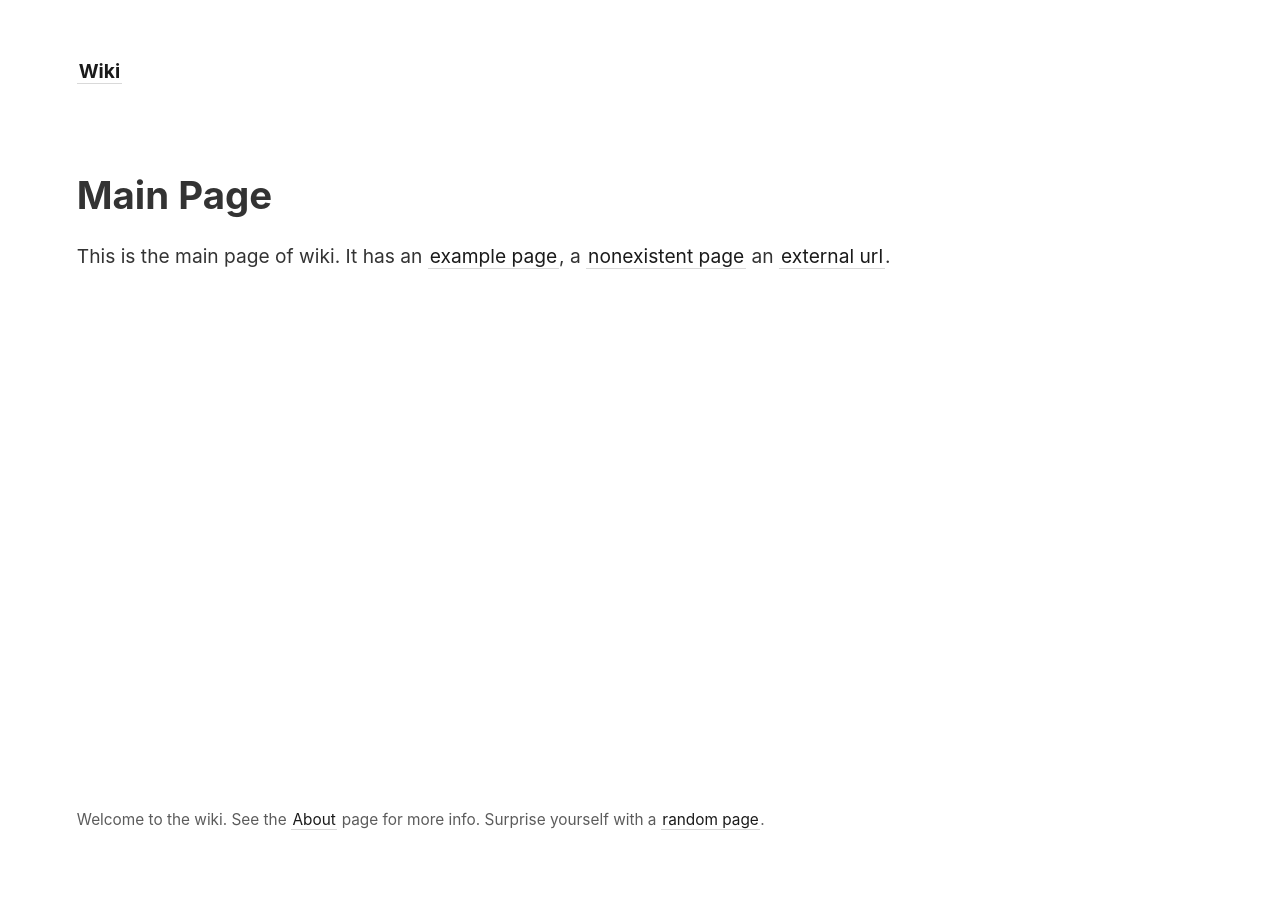
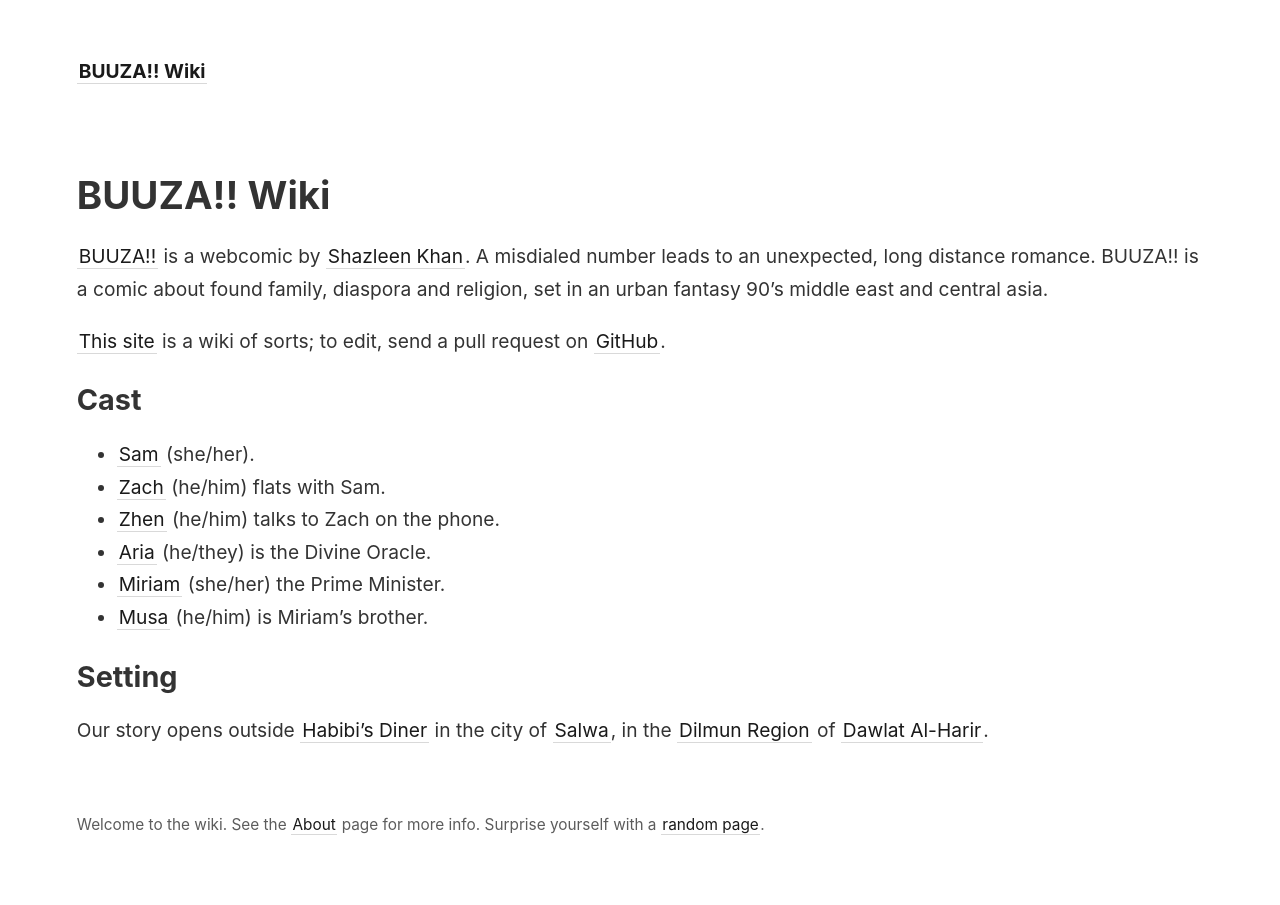
Before and after one commit to IFcoltransG/buuza-wiki, a Jekyll site: the page built from _pages/index.md, in a window 1280 px wide. Built offline with Jekyll 4.4.1, drawn with Linux system fonts in a browser that asks for light colours.

Commit message:
Configure jekyll for buuza wiki

```diff
--- a/_config.yml
+++ b/_config.yml
@@ -1,16 +1,16 @@
-title:               Wiki
+title:               BUUZA!! Wiki
 include:             ['_pages']
 exclude:             ['_includes/notes_graph.json']
 # You may need to change the base URL depending on your deploy configuration.
 # Specifically, when using GitHub Pages, the baseurl should point to where GitHub
 # Pages deploys your repository (which is usually the repository name).
-baseurl:             '/jekyll-wiki'
+baseurl:             '/buuza-wiki'
 # You may also need to set the URL depending on your username
 url:                 'https://ifcoltransg.github.io'
 # And the edit file base url if you want people to edit pages
-new_file_base: "https://github.com/ifcoltransg/jekyll-wiki/edit/main"
+new_file_base: "https://github.com/ifcoltransg/buuza-wiki/edit/main"
 # And the new file base url if you want people to create new pages
-new_file_base: "https://github.com/ifcoltransg/jekyll-wiki/new/main?filename="
+new_file_base: "https://github.com/ifcoltransg/buuza-wiki/new/main?filename="
 
 
 # If you are using a host that cannot resolve URLs that do
@@ -28,7 +28,7 @@ embed_tweets: false
 
 # Set to `true` to detect links from wiki pages that don't
 # lead anywhere, and convert them to links to create a page
-style_nonexistent_links: false
+style_nonexistent_links: true
 
 permalink:           pretty
 relative_permalinks: false
--- a/_pages/index.md
+++ b/_pages/index.md
@@ -5,12 +5,18 @@ id: main-page
 permalink: /
 ---
 
-# Main Page
+# BUUZA!! Wiki
 
-This is the main page of wiki. It has an [example page](/_wiki/example.md), a [nonexistent page](/_wiki/nonexistent.md) an [external url](https://example.com).
+[BUUZA!!](https://tapas.io/series/BUUZA/info) is a webcomic by [Shazleen Khan](https://linktr.ee/neonlanterns.jpeg). A misdialed number leads to an unexpected, long distance romance. BUUZA!! is a comic about found family, diaspora and religion, set in an urban fantasy 90's middle east and central asia.
 
-<style>
-  .wrapper {
-    max-width: 46em;
-  }
-</style>
+[This site](https://ifcoltransg.github.io/buuza-wiki/) is a wiki of sorts; to edit, send a pull request on [GitHub](https://github.com/IFcoltransG/buuza-wiki).
+## Cast
+- [Sam](wiki/Person/Sam.md) (she/her).
+- [Zach](wiki/Person/Zach.md) (he/him) flats with Sam.
+- [Zhen](wiki/Person/Zhen.md) (he/him) talks to Zach on the phone.
+- [Aria](wiki/Person/Aria.md) (he/they) is the Divine Oracle.
+- [Miriam](wiki/Person/Miriam.md) (she/her) the Prime Minister.
+- [Musa](wiki/Person/Musa.md) (he/him) is Miriam's brother.
+
+## Setting
+Our story opens outside [Habibi's Diner](wiki/Location/Commercial/Habibis.md) in the city of [Salwa](wiki/Location/Salwa.md), in the [Dilmun Region](wiki/Location/Region/Dilmun.md) of [Dawlat Al-Harir](wiki/Location/Dawlat%20Al-Harir.md).
--- a/_plugins/nonexistent_links.rb
+++ b/_plugins/nonexistent_links.rb
@@ -41,7 +41,6 @@ def check_links(doc)
       end
     end
     if doc.content != parsed_doc.to_html
-      puts("Overwriting ", doc.destination(doc.site.dest))
       File.write(doc.destination(doc.site.dest), parsed_doc.to_html, :mode => 'wb')
     end
     # puts(doc.output)
```
Also changed, not shown: README.md (deleted, +0 -17 lines).
